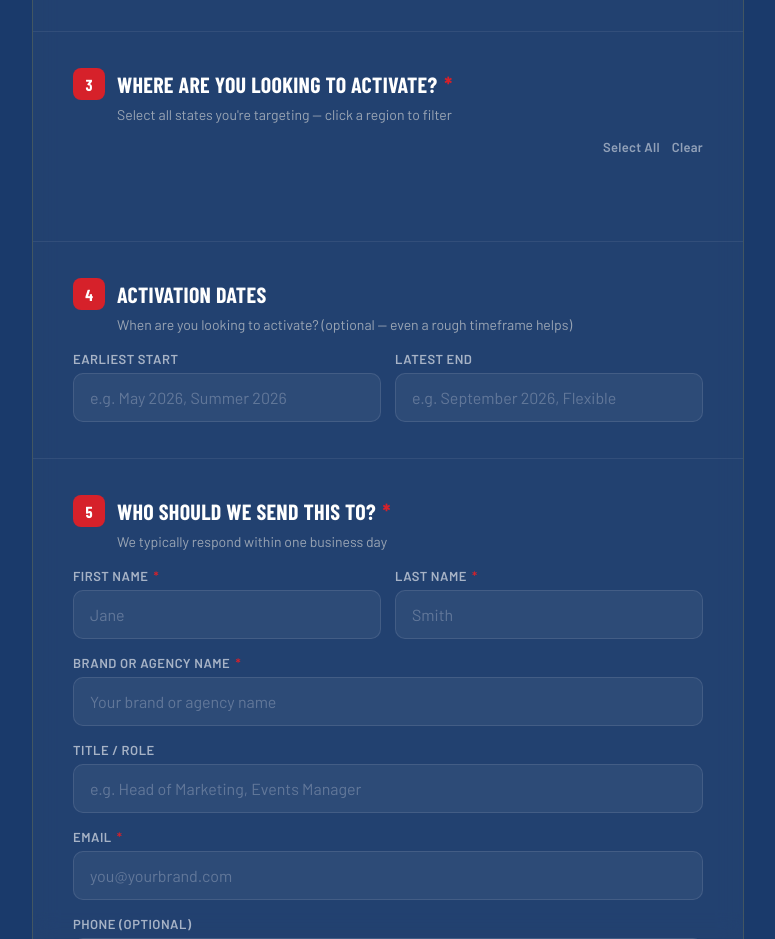
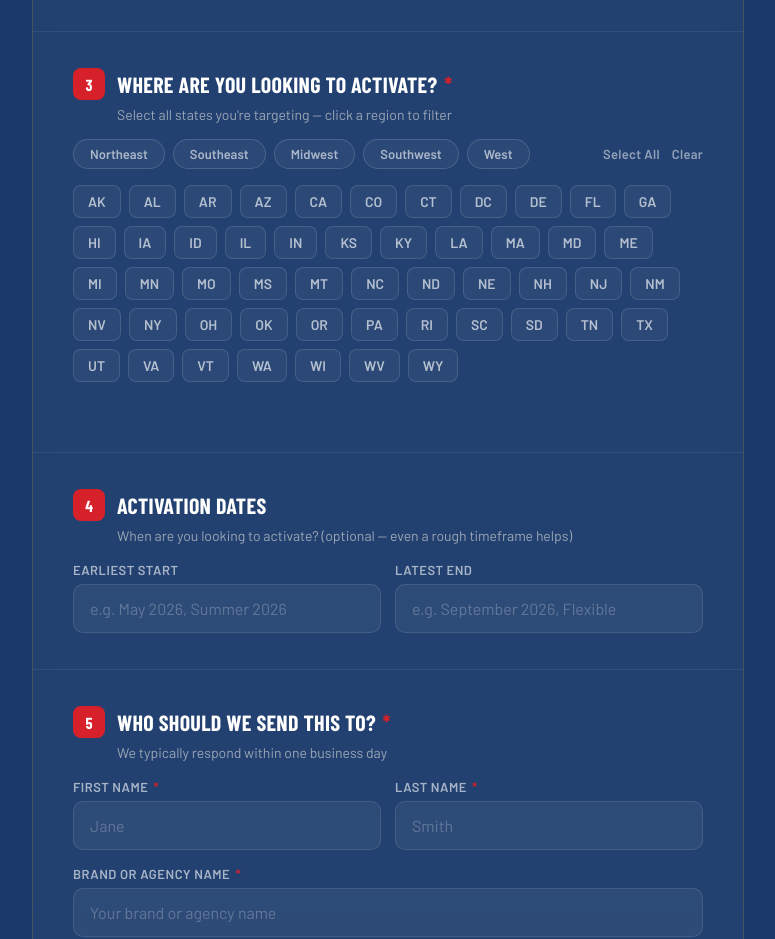
Before and after one commit to HitMeSEO/sponsorsource-activate, a plain HTML site: page index.html in a window 1280 px wide. Shown: the part 1020-1959 px from the top of the page, without its empty margins (252-1027 px from the left). Drawn offline with nearby package versions, Linux system fonts and the light colour scheme; a web font is replaced by a local one.

Commit message:
Update index.html

```diff
--- a/index.html
+++ b/index.html
@@ -934,6 +934,7 @@
 </div>
 
 <script>
+document.addEventListener('DOMContentLoaded', function() {
 const REGIONS = {
   "Northeast": ["CT","ME","MA","NH","NJ","NY","PA","RI","VT"],
   "Southeast": ["DE","MD","VA","WV","NC","SC","GA","FL","AL","MS","TN","KY"],
@@ -1102,7 +1103,7 @@ function renderFileList() {
   `).join('');
 }
 
-document.getElementById('activate-form').addEventListener('submit, async function(e) {
+document.getElementById('activate-form').addEventListener('submit', async function(e) {
   e.preventDefault();
 
   // Custom validation
@@ -1158,6 +1159,7 @@ document.getElementById('activate-form').addEventListener('submit, async functio
     btn.disabled = false;
   }
 });
+}); // DOMContentLoaded
 </script>
 
 </body>
```
